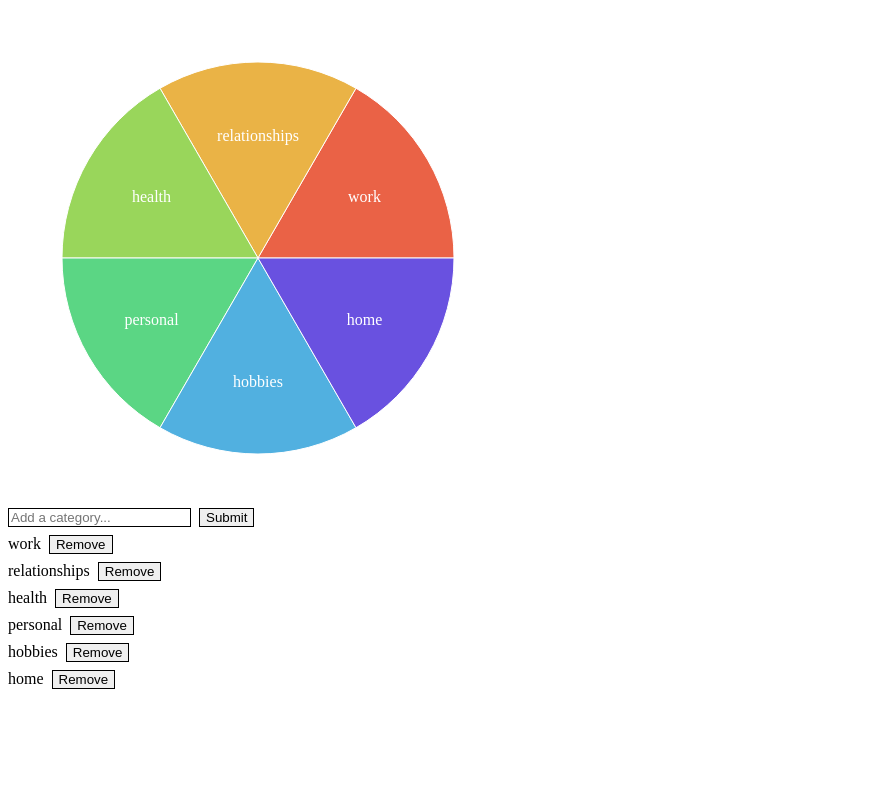
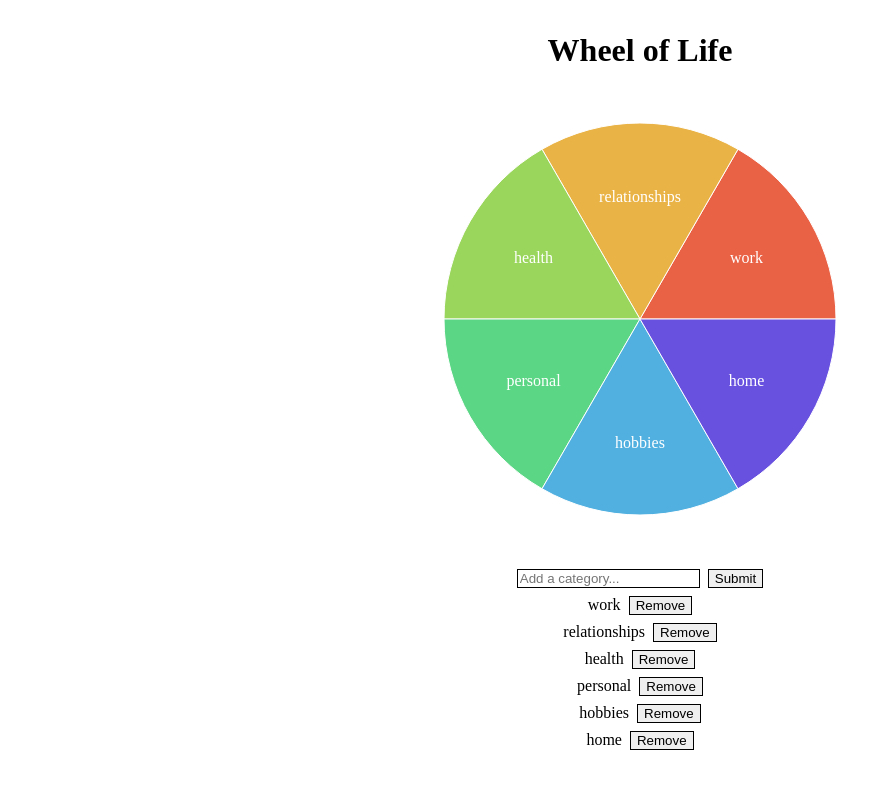
Before and after one commit to alexdietz1988/wheel-of-life, a React (Vite) app: page / in a window 1280 px wide. Shown: the top 788 px of the page, without its empty margins (0-891 px from the left). Built offline with nearby package versions, Linux system fonts and the light colour scheme.

Commit message:
UI tweaks

```diff
--- a/src/App.css
+++ b/src/App.css
@@ -1,3 +1,13 @@
+body {
+  width: 500px;
+  margin: 2rem auto;
+  text-align: center;
+
+  * {
+    margin: 0;
+  }
+}
+
 input,
 button {
   border: 1px solid black;
--- a/src/App.tsx
+++ b/src/App.tsx
@@ -20,6 +20,7 @@ const App = () => {
 
   return (
     <>
+      <h1>Wheel of Life</h1>
       <Wheel
         categories={categories}
         selectedCategory={selectedCategory}
```
